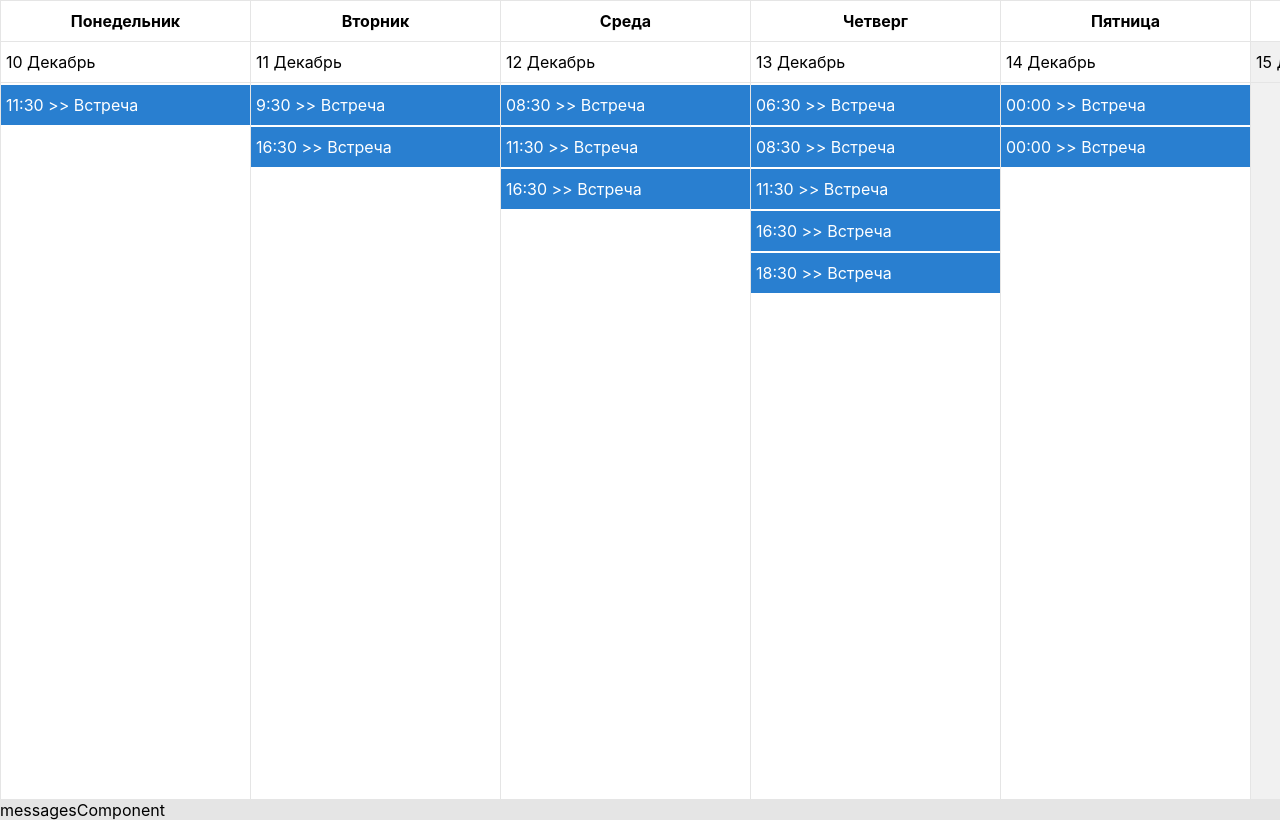
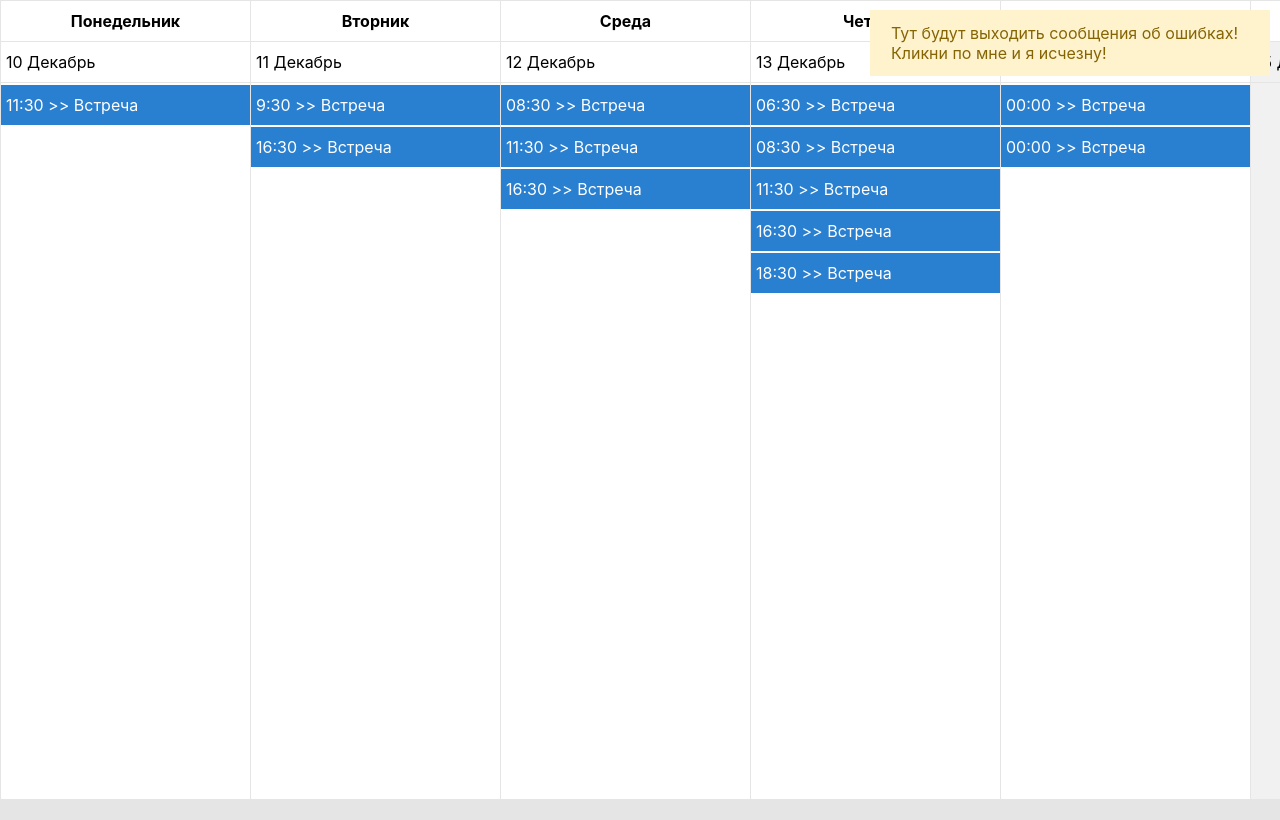
Before and after one commit to AstafievAndrey/react-redux-test, a React (Create React App) app: page / in a window 1280 px wide. Shown: the top 820 px of the page. Built offline with nearby package versions, Linux system fonts and the light colour scheme.

Commit message:
вывод сообщений об ошибках

```diff
--- a/src/actions/MeetingsActions.js
+++ b/src/actions/MeetingsActions.js
@@ -1,5 +1,5 @@
 import { store } from '../store/configureStore'; //сервера нет будем проверять на то что хранится в памяти
-import { SHOW_MESSAGE } from './MessagesActions';
+import { SHOW_MESSAGE_ERROR } from './MessagesActions';
 export const ADD_MEETING = 'ADD_MEETING';
 export const ADD_SUCCESS_MEETING = 'ADD_SUCCESS_MEETING';
 export const ADD_ERROR_MEETING = 'ADD_ERROR_MEETING';
@@ -21,7 +21,6 @@ export function addMeeting(index, data) {
     let errors = [];
     data = emptyMembers(data);
     dispatch({ type: ADD_MEETING });
-    dispatch({ type: SHOW_MESSAGE });
 
     const dt = (date, time) => {
       time = time.split(':');
@@ -58,14 +57,12 @@ export function addMeeting(index, data) {
     });
 
     if (errors.length) {
-      console.log(ADD_ERROR_MEETING);
-      dispatch({ type: ADD_ERROR_MEETING, index, props: data, errors });
+      dispatch({ type: SHOW_MESSAGE_ERROR, props: errors });
     } else {
       setTimeout(() => {
         dispatch({ type: ADD_SUCCESS_MEETING, index, props: data });
       }, 1000);
     }
-    // dispatch({type: ADD_SUCCESS_MEETING, index, props: data});
   };
 }
 
--- a/src/actions/MessagesActions.js
+++ b/src/actions/MessagesActions.js
@@ -1,8 +1,15 @@
-export const SHOW_MESSAGE = 'SHOW_MESSAGE';
+export const SHOW_MESSAGE_ERROR = 'SHOW_MESSAGE_ERROR';
+export const REMOVE_MESSAGE = 'REMOVE_MESSAGE';
 
-export function showMessage(msgs) {
+export function showMessage(type, message) {
   return dispatch => {
-    console.log(msgs);
-    dispatch({ type: SHOW_MESSAGE });
+    console.log({ type, message });
+    // dispatch({ type: SHOW_MESSAGE, props: {type, message} });
   };
 }
+
+export function removeMessage(index, type = 'errors') {
+  return dispatch => {
+    dispatch({ type: REMOVE_MESSAGE, props: { type, index } });
+  };
+}
--- a/src/components/DayComponent.js
+++ b/src/components/DayComponent.js
@@ -81,7 +81,7 @@ class DayComponent extends Component {
 
   renderMeetings() {
     const { meetings, day, date } = this.props;
-    console.log(this.props);
+    // console.log(this.props);
     return meetings
       .slice()
       .sort((a, b) => {
--- a/src/components/MessagesComponent.js
+++ b/src/components/MessagesComponent.js
@@ -2,8 +2,33 @@ import React, { Component } from 'react';
 import './css/messagesComponent.css';
 
 class MessagesComponent extends Component {
+  removeMessage = (index, type) => {
+    this.props.removeMessage(index, type);
+  };
+
+  renderMessage(messages, type) {
+    return messages.reverse().map((element, index) => {
+      return (
+        <div
+          onClick={() => this.removeMessage(index, type)}
+          className={type}
+          key={`${type}-${index}`}
+        >
+          {element}
+        </div>
+      );
+    });
+  }
+
   render() {
-    return <div className="messagesComponent">messagesComponent</div>;
+    const { errors, warnings } = this.props;
+    console.log(this.props);
+    return (
+      <div className="messagesComponent">
+        {this.renderMessage(errors, 'errors')}
+        {this.renderMessage(warnings, 'warnings')}
+      </div>
+    );
   }
 }
 
--- a/src/components/css/messagesComponent.css
+++ b/src/components/css/messagesComponent.css
@@ -0,0 +1,32 @@
+.messagesComponent {
+  position: fixed;
+  top: 10px;
+  right: 10px;
+  width: 400px;
+}
+
+.messagesComponent>div {
+  margin-bottom: 5px;
+}
+
+.messagesComponent .errors {
+  cursor: pointer;
+  color: #721c24;
+  padding: .75rem 1.25rem;
+  border: 1px solid transparent;
+  background-color: #f8d7da;
+}
+.messagesComponent .errors:hover {
+  border-color: #721c24;
+}
+
+.messagesComponent .warnings {
+  cursor: pointer;
+  color: #856404;
+  padding: .75rem 1.25rem;
+  border: 1px solid transparent;
+  background-color: #fff3cd;
+}
+.messagesComponent .warnings:hover{
+  border-color: #856404;
+}
--- a/src/containers/DayContainer.js
+++ b/src/containers/DayContainer.js
@@ -2,7 +2,7 @@ import React, { Component } from 'react';
 import { connect } from 'react-redux';
 import DayComponent from '../components/DayComponent';
 import { addMeeting, updateMeeting } from '../actions/MeetingsActions';
-import { showMessage } from '../actions/MessagesActions';
+// import { showMessage } from '../actions/MessagesActions';
 
 class DayContainer extends Component {
   render() {
@@ -36,7 +36,6 @@ class DayContainer extends Component {
 }
 
 const mapStateToProps = (store, { index }) => {
-  // console.log(store);
   return {
     meetings: store.meetings[index],
   };
@@ -45,7 +44,6 @@ const mapStateToProps = (store, { index }) => {
 const mapDispatchToProps = dispatch => {
   return {
     addMeeting: (index, data) => dispatch(addMeeting(index, data)),
-    showMessage: msgs => dispatch(showMessage(msgs)),
     updateMeeting: (indexDay, indexMeeting, data) =>
       dispatch(updateMeeting(indexDay, indexMeeting, data)),
   };
--- a/src/containers/MessagesContainers.js
+++ b/src/containers/MessagesContainers.js
@@ -1,34 +1,39 @@
 import React, { Component } from 'react';
 import { connect } from 'react-redux';
+import { removeMessage } from '../actions/MessagesActions';
 import MessagesComponent from '../components/MessagesComponent';
 
 class MessagesContainer extends Component {
   render() {
     console.log('render MessagesContainer');
+    const { removeMessage } = this.props;
+    const { errors, warnings } = this.props.messages;
+    console.log(this.props);
     return (
       <React.Fragment>
-        <MessagesComponent />
+        <MessagesComponent
+          errors={errors}
+          warnings={warnings}
+          removeMessage={removeMessage}
+        />
       </React.Fragment>
     );
   }
 }
 
-// const mapStateToProps = (store, { index }) => {
-//   // console.log(store);
-//   return {
-//     meetings: store.meetings[index],
-//   };
-// };
+const mapStateToProps = store => {
+  return {
+    messages: store.messages,
+  };
+};
 
-// const mapDispatchToProps = dispatch => {
-//   return {
-//     addMeeting: (index, data) => dispatch(addMeeting(index, data)),
-//     updateMeeting: (indexDay, indexMeeting, data) =>
-//       dispatch(updateMeeting(indexDay, indexMeeting, data)),
-//   };
-// };
+const mapDispatchToProps = dispatch => {
+  return {
+    removeMessage: (index, type) => dispatch(removeMessage(index, type)),
+  };
+};
 
 export default connect(
-  null,
-  null
+  mapStateToProps,
+  mapDispatchToProps
 )(MessagesContainer);
--- a/src/reducers/meetings.js
+++ b/src/reducers/meetings.js
@@ -129,7 +129,7 @@ const initialState = [
     {
       title: 'тема встречи',
       timeBegin: '00:00',
-      timeEnd: '10:00',
+      timeEnd: '19:00',
       members: [
         { name: 'Участник 1', active: true },
         { name: 'Участник 2', active: false },
@@ -151,7 +151,6 @@ export function meetingsReducer(state = initialState, action) {
         break;
       case ADD_ERROR_MEETING:
         console.log(state, action);
-        // draft[action.index].messages.errors = action.errors;
         break;
       case UPDATE_MEETING:
         break;
--- a/src/reducers/messages.js
+++ b/src/reducers/messages.js
@@ -1,13 +1,25 @@
-import { SHOW_MESSAGE } from '../actions/MessagesActions';
-const initialState = [];
+import { SHOW_MESSAGE_ERROR, REMOVE_MESSAGE } from '../actions/MessagesActions';
+import produce from 'immer';
+
+const initialState = {
+  errors: [],
+  warnings: [
+    'Тут будут выходить сообщения об ошибках! Кликни по мне и я исчезну!',
+  ],
+};
 
 export function messagesReducer(state = initialState, action) {
-  switch (action.type) {
-    case SHOW_MESSAGE:
-      console.log(SHOW_MESSAGE, state, action);
-      break;
-    default:
-      break;
-  }
-  return state;
+  return produce(state, draft => {
+    switch (action.type) {
+      case SHOW_MESSAGE_ERROR:
+        draft.errors = [...draft.errors, ...action.props];
+        break;
+      case REMOVE_MESSAGE:
+        const { type, index } = action.props;
+        draft[type].splice(index, 1);
+        break;
+      default:
+        break;
+    }
+  });
 }
```
